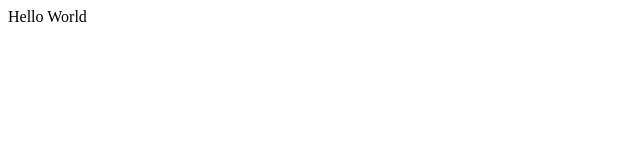
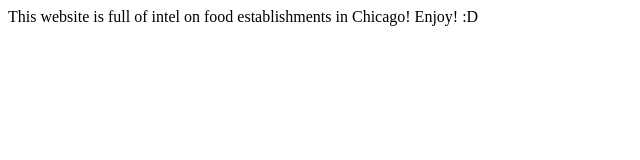
Before and after one commit to aaag97/ada-2019-project-databusters, a plain HTML site: page docs/index.html in a window 1280 px wide. Shown: the whole page, without its empty margins (0-640 px from the left). Drawn offline with Linux system fonts and the light colour scheme.

Commit message:
maps index

```diff
--- a/docs/index.html
+++ b/docs/index.html
@@ -1 +1 @@
-<html><body><p>Hello World</p></body></html>
+<html><body><p>This website is full of intel on food establishments in Chicago! Enjoy! :D</p></body></html>
```
